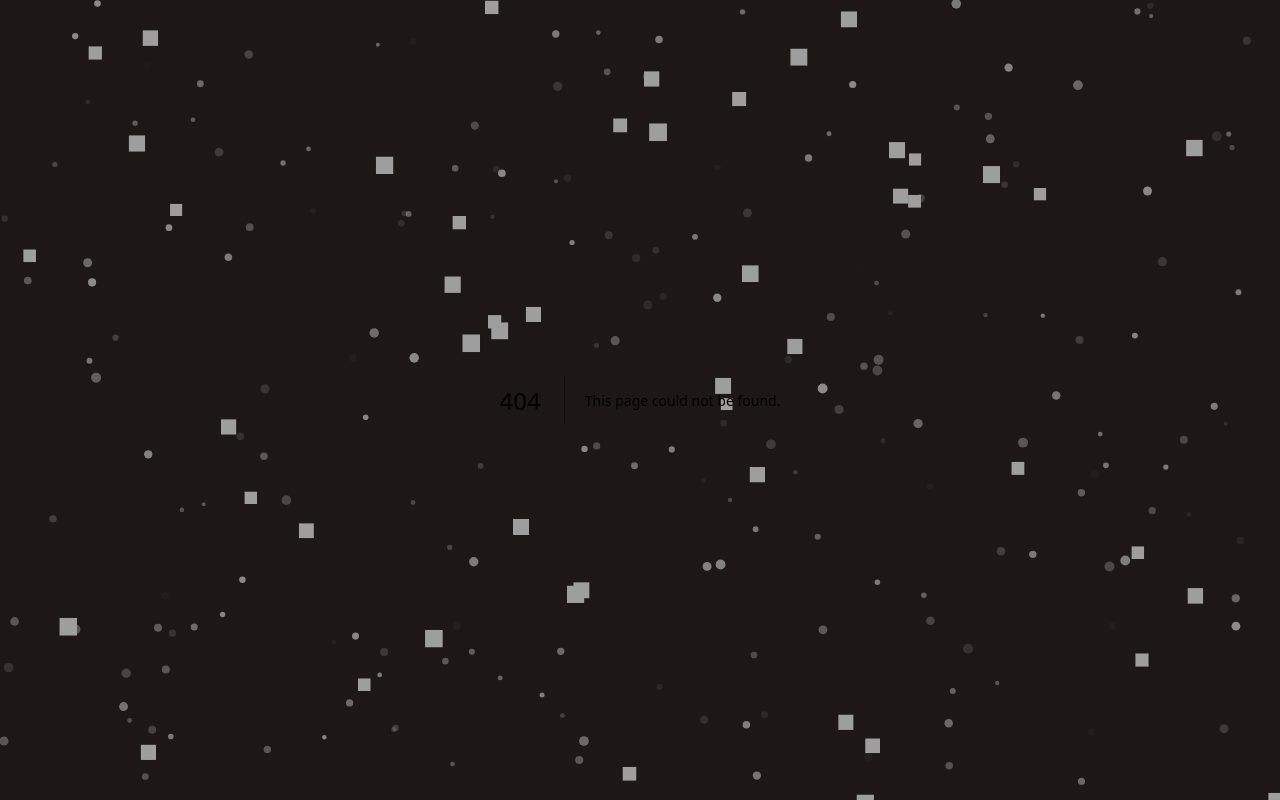
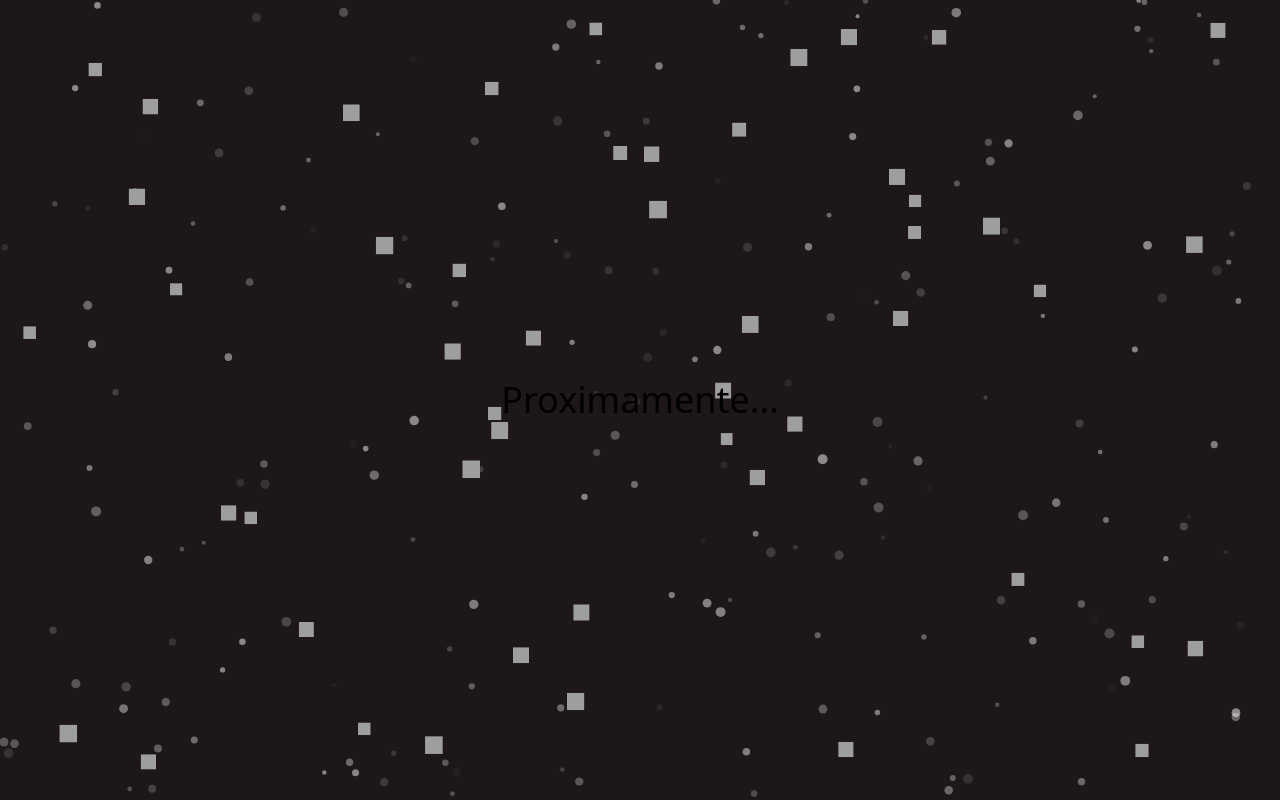
Before and after one commit to gerardocrr/happy-cards, a Next.js app: page /new-year in a window 1280 px wide. Before the commit this address had no page. Built offline with nearby package versions, Linux system fonts and the light colour scheme.

Commit message:
feat: add Año Nuevo page component with placeholder content

```diff
--- /dev/null
+++ b/app/new-year/page.tsx
@@ -0,0 +1,7 @@
+export default function AñoNuevo() {
+  return (
+    <>
+      <h1 className="text-4xl">Proximamente...</h1>
+    </>
+  );
+}
```
